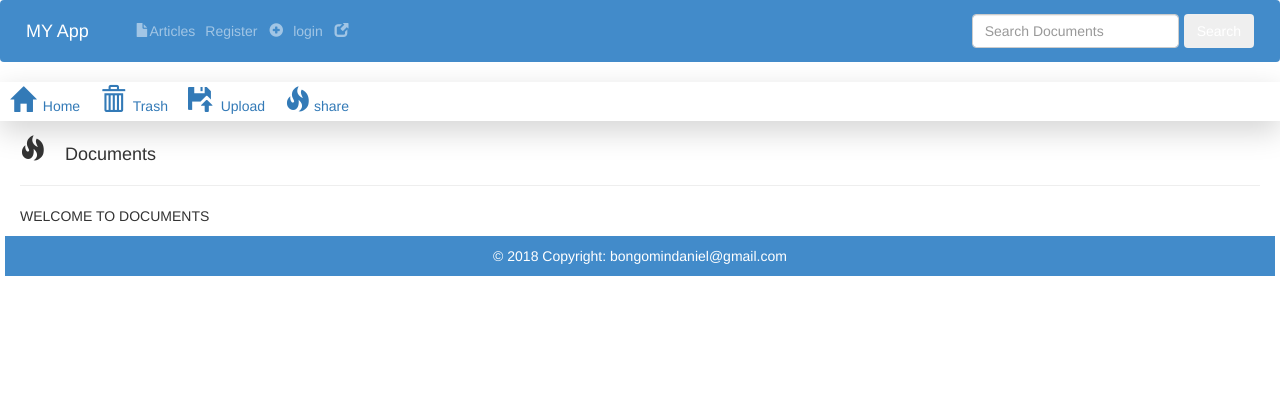
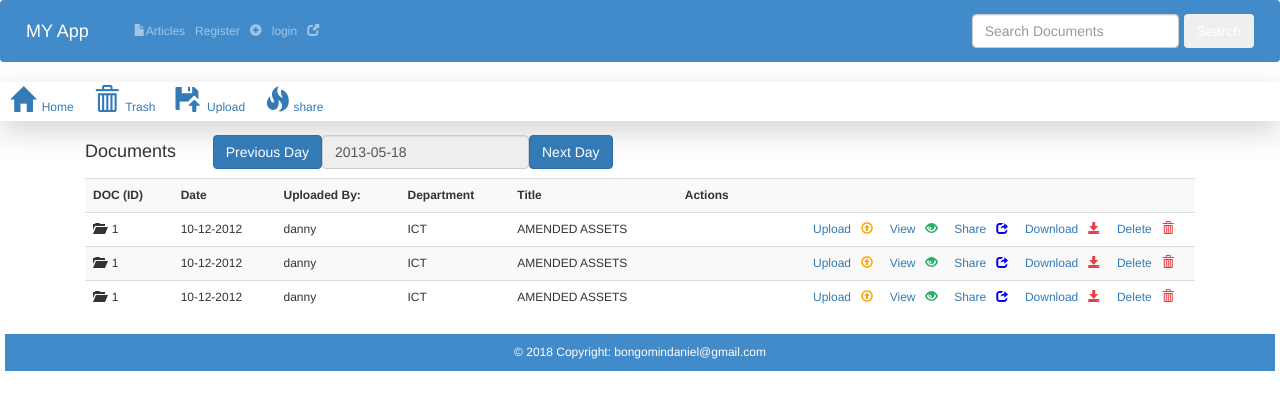
Before and after one commit to bongomindaniel/FILEMGT1, a Flask app: page /documents in a window 1280 px wide. Shown: the top 410 px of the page. Run offline with Flask 2, Linux system fonts and the light colour scheme; some libraries are stand-ins or nearby versions.

Commit message:
changes made on the document GUI UPLOAD,DELETE,SHARE,VIEW

```diff
--- a/app.py
+++ b/app.py
@@ -274,7 +274,7 @@ def edit_article(id):
       title = request.form['title']
       body = request.form['body']
 
-      # create cursor
+
       cur = mysql.connection. cursor()
 
       # excecute
--- a/templates/dashboard.html
+++ b/templates/dashboard.html
@@ -1,6 +1,7 @@
 {% extends 'layout.html'%}
 
 {% block body %}
+<div class="container">
 <h4>Dash-Board&nbsp &nbsp<small style="color:green; font-weight:bold;"><span class="glyphicon glyphicon-user glyphicon-success">&nbsp </span >{{session.username}}</small>
 </h4>
 <hr style="border-color:#428BCA">
@@ -35,4 +36,6 @@
     </tr>
     {% endfor%}
 </table>
+
+</div>
 {% endblock body %}%}
--- a/templates/documents.html
+++ b/templates/documents.html
@@ -1,9 +1,81 @@
 {% extends 'layout.html'%}
 {% block body%}
-<div class = "container-fluid">
-<h4><span class="glyphicon glyphicon-fire" style="font-size:25px;"></span>&nbsp &nbsp Documents</h4>
-<hr>
+<style>
+*{
+  font-size:12px;
+}
+</style>
+<div class="container">
+        <form class = "form-inline" >
+            <br>
+            <br>
+            <br>
+            <h4 >Documents</h4> &nbsp &nbsp  &nbsp &nbsp  &nbsp &nbsp
+            <button class="btn btn-primary" name = "prevDayBtn"><i class="icon-backward"></i> Previous Day</button>
+            <input type='text' READONLY name = 'pageDate' value = '2013-05-18' class="form-control" />
+            <button class="btn btn-primary" name = "nextDayBtn" >Next Day <i class="icon-forward"></i></button>
 
-<p>WELCOME TO DOCUMENTS</p>
-</div>
+            <br>
+            <br>
+            <hr style="border-color:blue;">
+            <table class = "table table-striped" style="font-size:10">
+            <tr>
+            <th>DOC (ID)</th><th>Date</th><th>Uploaded By:</th><th>Department</th><th>Title</th><th>Actions</th>
+            </tr>
+
+            <tr>
+            <td><span class="glyphicon glyphicon-folder-open"></span>&nbsp 1</td>
+            <td>10-12-2012</td>
+            <td>danny</td>
+            <td>ICT</td>
+            <td>AMENDED ASSETS</td>
+            <td>
+            <div style="float:right;">
+            <a href="#" style="text-decoration:none;">Upload &nbsp <span class="glyphicon glyphicon-upload" style="color:orange;"></span> &nbsp  &nbsp</a>
+             <a href="#" style="text-decoration:none;">View &nbsp  <span class="glyphicon glyphicon-eye-open" style="color:#1FB062;"></span> &nbsp  &nbsp</a>
+             <a href="#" style="text-decoration:none;">Share &nbsp  <span class="glyphicon glyphicon-share" style="color:blue;"></span> &nbsp  &nbsp</a>
+             <a href="#" style="text-decoration:none;">Download &nbsp <span class="glyphicon glyphicon-save" style="color:#EB3C48;"></span> &nbsp  &nbsp</a>
+              <a href="#" style="text-decoration:none;">Delete &nbsp <span class="glyphicon glyphicon-trash" style="color:#EB3C48;"></span> &nbsp  &nbsp</a>
+              </div>
+            </td>
+            </tr>
+
+             <tr>
+           <td><span class="glyphicon glyphicon-folder-open"></span>&nbsp 1</td>
+            <td>10-12-2012</td>
+            <td>danny</td>
+            <td>ICT</td>
+            <td>AMENDED ASSETS</td>
+            <td>
+            <div style="float:right;">
+            <a href="#" style="text-decoration:none;">Upload &nbsp <span class="glyphicon glyphicon-upload" style="color:orange;"></span> &nbsp  &nbsp</a>
+             <a href="#" style="text-decoration:none;">View &nbsp  <span class="glyphicon glyphicon-eye-open" style="color:#1FB062;"></span> &nbsp  &nbsp</a>
+             <a href="#" style="text-decoration:none;">Share &nbsp  <span class="glyphicon glyphicon-share" style="color:blue;"></span> &nbsp  &nbsp</a>
+             <a href="#" style="text-decoration:none;">Download &nbsp <span class="glyphicon glyphicon-save" style="color:#EB3C48;"></span> &nbsp  &nbsp</a>
+              <a href="#" style="text-decoration:none;">Delete &nbsp <span class="glyphicon glyphicon-trash" style="color:#EB3C48;"></span> &nbsp  &nbsp</a>
+              </div>
+            </td>
+            </tr>
+
+             <tr>
+            <td><span class="glyphicon glyphicon-folder-open"></span>&nbsp 1</td>
+            <td>10-12-2012</td>
+            <td>danny</td>
+            <td>ICT</td>
+            <td>AMENDED ASSETS</td>
+            <td>
+            <div style="float:right;">
+            <a href="#" style="text-decoration:none;">Upload &nbsp <span class="glyphicon glyphicon-upload" style="color:orange;"></span> &nbsp  &nbsp</a>
+             <a href="#" style="text-decoration:none;">View &nbsp  <span class="glyphicon glyphicon-eye-open" style="color:#1FB062;"></span> &nbsp  &nbsp</a>
+             <a href="#" style="text-decoration:none;">Share &nbsp  <span class="glyphicon glyphicon-share" style="color:blue;"></span> &nbsp  &nbsp</a>
+             <a href="#" style="text-decoration:none;">Download &nbsp <span class="glyphicon glyphicon-save" style="color:#EB3C48;"></span> &nbsp  &nbsp</a>
+              <a href="#" style="text-decoration:none;">Delete &nbsp <span class="glyphicon glyphicon-trash" style="color:#EB3C48;"></span> &nbsp  &nbsp</a>
+              </div>
+            </td>
+            </tr>
+
+            </table>
+        </form>
+    </div>
+
 {% endblock%}
```
